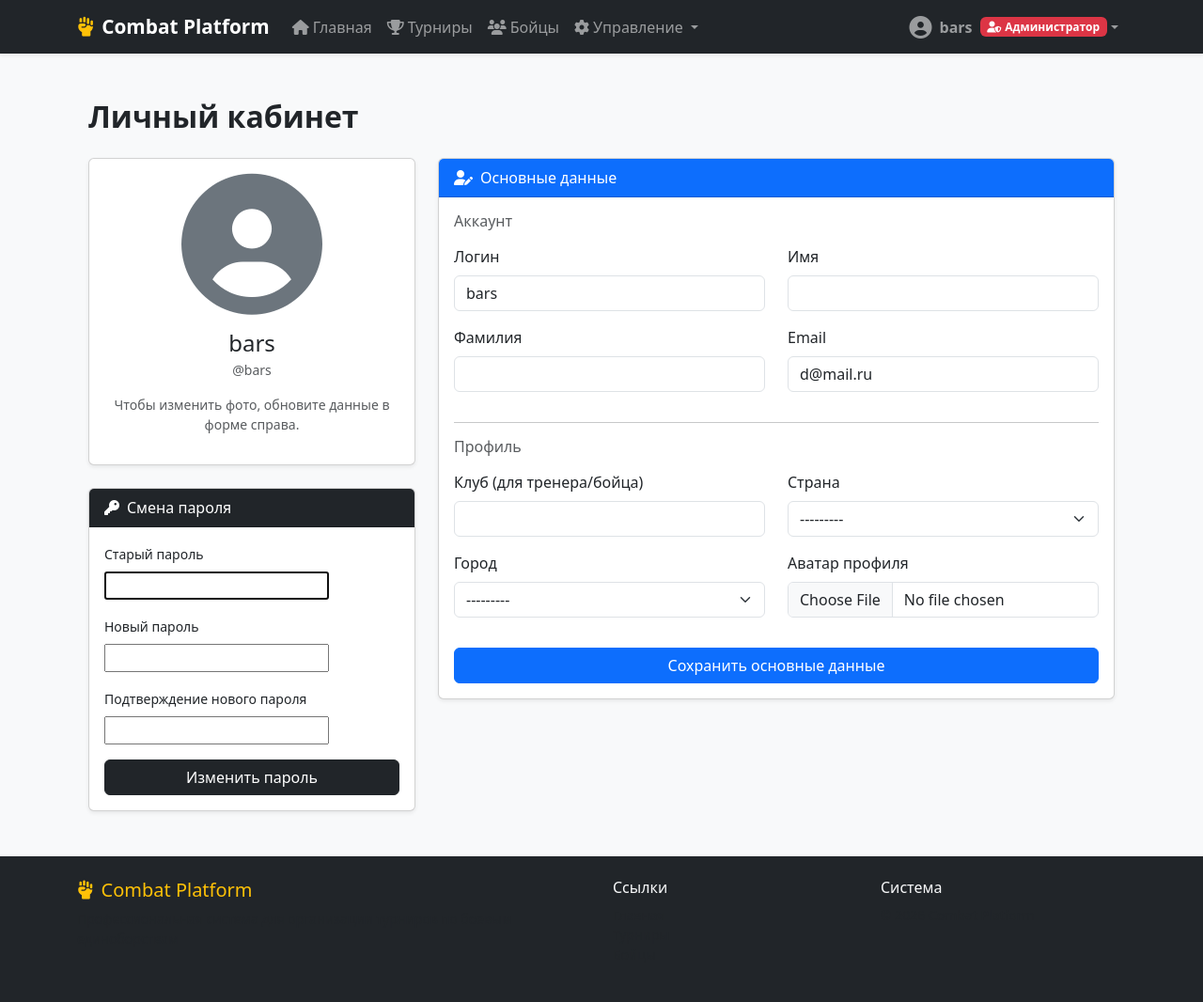
After one commit to dranik-2906/CombatTournamentPlatform_new, a Django app: page /users/profile/ in a window 1280 px wide. The commit adds this page. Shown: the whole page at 94% size. Run offline with Django 5.2, Linux system fonts and the light colour scheme; a user stored in the database is signed in; data comes from the database, SQL or seed files in the repository; both versions use the stored data as it was after the commit; tables that the repository leaves empty hold one stand-in row (values such as "Sample post"); parts of the project's set-up code (start-up, migrations or seed data) failed here and were passed over.

Commit message:
plus version++++=

```diff
--- a/combat_platform/settings/base.py
+++ b/combat_platform/settings/base.py
@@ -24,6 +24,7 @@ INSTALLED_APPS = [
     'core',
     'users',
     'tournaments',
+    'geo',
 ]
 
 MIDDLEWARE = [
--- a/combat_platform/urls.py
+++ b/combat_platform/urls.py
@@ -9,7 +9,8 @@ urlpatterns = [
     path('', home, name='home'),  # глобальное имя 'home' для шаблонов
     path('', include('core.urls', namespace='core')),
     path('users/', include('users.urls', namespace='users')),
-    path('tournaments/', include('tournaments.urls', namespace='tournaments')),
+    path('tournaments/', include('tournaments.urls', namespace='tournaments')),\
+    path('geo/', include('geo.urls')),
 ]
 
 if settings.DEBUG:
--- /dev/null
+++ b/geo/urls.py
@@ -0,0 +1,6 @@
+from django.urls import path
+from . import views
+
+urlpatterns = [
+    path('api/cities/<int:country_id>/', views.get_cities, name='get_cities'),
+]
--- a/templates/base.html
+++ b/templates/base.html
@@ -57,10 +57,9 @@
                             </li>
                         {% endif %}
 
-                        <!-- Панель тренера (ссылка на список бойцов) -->
+                        <!-- Панель тренера -->
                         {% if role == 'coach' %}
                             <li class="nav-item">
-                                <!-- ИСПРАВЛЕНО: Теперь ведет на список бойцов -->
                                 <a class="nav-link" href="{% url 'tournaments:coach_my_fighters' %}">
                                     <i class="fas fa-chalkboard-teacher me-1"></i>Мои бойцы
                                 </a>
@@ -73,8 +72,21 @@
                     {% if user.is_authenticated %}
                         <li class="nav-item dropdown">
                             <a class="nav-link dropdown-toggle d-flex align-items-center" href="#" data-bs-toggle="dropdown">
-                                <i class="fas fa-user-circle me-1"></i>
-                                <span>{{ user.username }}</span>
+                                <!-- ВЫВОДИМ АВАТАРКУ ИЛИ ИКОНКУ -->
+                                {% if user.profile.photo %}
+                                    <img src="{{ user.profile.photo.url }}" alt="Avatar" class="rounded-circle me-2" style="width: 32px; height: 32px; object-fit: cover; border: 2px solid #6c757d;">
+                                {% else %}
+                                    <i class="fas fa-user-circle me-2 fs-4"></i>
+                                {% endif %}
+
+                                <!-- ВЫВОДИМ ФАМИЛИЮ И ИМЯ (вместо логина) -->
+                                <span class="fw-bold">
+                                    {% if user.last_name or user.first_name %}
+                                        {{ user.last_name }} {{ user.first_name }}
+                                    {% else %}
+                                        {{ user.username }}
+                                    {% endif %}
+                                </span>
 
                                 <!-- БЕЙДЖ РОЛИ -->
                                 {% if user_role %}
@@ -99,7 +111,8 @@
                                     <li><a class="dropdown-item" href="{% url 'tournaments:my_registrations' %}"><i class="fas fa-user-check me-2"></i>Мои регистрации</a></li>
                                 {% endif %}
 
-                                <li><a class="dropdown-item" href="{% url 'core:dashboard' %}"><i class="fas fa-tachometer-alt me-2"></i>Личный кабинет</a></li>
+                                <!-- Личный кабинет -->
+                                <li><a class="dropdown-item" href="{% url 'users:profile' %}"><i class="fas fa-user-cog me-2"></i>Личный кабинет</a></li>
 
                                 <li><hr class="dropdown-divider"></li>
 
--- /dev/null
+++ b/templates/users/profile.html
@@ -0,0 +1,175 @@
+{% extends 'base.html' %}
+
+{% block title %}Личный кабинет{% endblock %}
+
+{% block content %}
+<div class="container mt-4">
+    <h2 class="mb-4 fw-bold">Личный кабинет</h2>
+
+    <div class="row">
+        <!-- ЛЕВАЯ КОЛОНКА: Аватар и пароль -->
+        <div class="col-md-4">
+            <!-- Блок с Аватаром -->
+            <div class="card shadow-sm mb-4 text-center">
+                <div class="card-body">
+                    {% if user.profile.photo %}
+                        <img src="{{ user.profile.photo.url }}" class="rounded-circle mb-3 shadow" style="width: 150px; height: 150px; object-fit: cover;">
+                    {% else %}
+                        <i class="fas fa-user-circle text-secondary mb-3" style="font-size: 150px;"></i>
+                    {% endif %}
+                    <h4 class="mb-1">
+                        {% if user.last_name or user.first_name %}
+                            {{ user.last_name }} {{ user.first_name }}
+                        {% else %}
+                            {{ user.username }}
+                        {% endif %}
+                    </h4>
+                    <p class="text-muted small mb-0">@{{ user.username }}</p>
+
+                    <!-- Форма для загрузки фото встроена в основную форму профиля -->
+                    <p class="text-muted small mt-3">Чтобы изменить фото, обновите данные в форме справа.</p>
+                </div>
+            </div>
+
+            <!-- Смена пароля -->
+            <div class="card shadow-sm mb-4">
+                <div class="card-header bg-dark text-white">
+                    <i class="fas fa-key me-2"></i>Смена пароля
+                </div>
+                <div class="card-body">
+                    <form method="post">
+                        {% csrf_token %}
+                        <input type="hidden" name="change_password" value="1">
+                        {% for field in password_form %}
+                            <div class="mb-3">
+                                <label class="form-label small">{{ field.label }}</label>
+                                {{ field }}
+                                {% if field.errors %}<div class="text-danger small">{{ field.errors.0 }}</div>{% endif %}
+                            </div>
+                        {% endfor %}
+                        <button type="submit" class="btn btn-dark w-100">Изменить пароль</button>
+                    </form>
+                </div>
+            </div>
+        </div>
+
+        <!-- ПРАВАЯ КОЛОНКА: Основные данные -->
+        <div class="col-md-8">
+            <!-- Данные аккаунта и Профиля (Фото, Город и т.д.) -->
+            <div class="card shadow-sm mb-4">
+                <div class="card-header bg-primary text-white">
+                    <i class="fas fa-user-edit me-2"></i>Основные данные
+                </div>
+                <div class="card-body">
+                    <!-- ВАЖНО: enctype="multipart/form-data" для загрузки фото -->
+                    <form method="post" enctype="multipart/form-data">
+                        {% csrf_token %}
+                        <input type="hidden" name="update_profile" value="1">
+
+                        <h6 class="text-muted mb-3">Аккаунт</h6>
+                        <div class="row">
+                            {% for field in user_form %}
+                                <div class="col-md-6 mb-3">
+                                    <label class="form-label">{{ field.label }}</label>
+                                    {{ field }}
+                                    {% if field.errors %}<div class="text-danger small">{{ field.errors.0 }}</div>{% endif %}
+                                </div>
+                            {% endfor %}
+                        </div>
+
+                        <hr>
+
+                        <h6 class="text-muted mb-3">Профиль</h6>
+                        <div class="row">
+                            {% for field in profile_form %}
+                                <div class="col-md-6 mb-3">
+                                    <label class="form-label">{{ field.label }}</label>
+                                    {{ field }}
+                                    {% if field.errors %}<div class="text-danger small">{{ field.errors.0 }}</div>{% endif %}
+                                </div>
+                            {% endfor %}
+                        </div>
+
+                        <button type="submit" class="btn btn-primary w-100 mt-3">Сохранить основные данные</button>
+                    </form>
+                </div>
+            </div>
+
+            <!-- Спортивные данные (Боец или Судья) -->
+            {% if fighter_form %}
+            <div class="card shadow-sm mb-4">
+                <div class="card-header bg-success text-white">
+                    <i class="fas fa-fist-raised me-2"></i>Данные бойца
+                </div>
+                <div class="card-body">
+                    <form method="post" enctype="multipart/form-data">
+                        {% csrf_token %}
+                        <input type="hidden" name="update_profile" value="1">
+                        <div class="row">
+                            {% for field in fighter_form %}
+                                <div class="col-md-6 mb-3">
+                                    <label class="form-label">{{ field.label }}</label>
+                                    {{ field }}
+                                    {% if field.errors %}<div class="text-danger small">{{ field.errors.0 }}</div>{% endif %}
+                                </div>
+                            {% endfor %}
+                        </div>
+                        <button type="submit" class="btn btn-success w-100 mt-3">Сохранить данные бойца</button>
+                    </form>
+                </div>
+            </div>
+            {% endif %}
+
+            {% if judge_form %}
+            <div class="card shadow-sm mb-4">
+                <div class="card-header bg-warning text-dark">
+                    <i class="fas fa-gavel me-2"></i>Данные судьи
+                </div>
+                <div class="card-body">
+                    <form method="post">
+                        {% csrf_token %}
+                        <input type="hidden" name="update_profile" value="1">
+                        <div class="row">
+                            {% for field in judge_form %}
+                                <div class="col-md-6 mb-3">
+                                    <label class="form-label">{{ field.label }}</label>
+                                    {{ field }}
+                                    {% if field.errors %}<div class="text-danger small">{{ field.errors.0 }}</div>{% endif %}
+                                </div>
+                            {% endfor %}
+                        </div>
+                        <button type="submit" class="btn btn-warning w-100 mt-3">Сохранить данные судьи</button>
+                    </form>
+                </div>
+            </div>
+            {% endif %}
+        </div>
+    </div>
+</div>
+
+<!-- Скрипт динамического обновления городов (оставляем) -->
+<script>
+document.addEventListener('DOMContentLoaded', function() {
+    const countrySelect = document.querySelector('#id_country');
+    const citySelect = document.querySelector('#id_city');
+
+    if (countrySelect && citySelect) {
+        countrySelect.addEventListener('change', function() {
+            const countryId = this.value;
+            if (countryId) {
+                fetch(`/geo/api/cities/${countryId}/`)
+                    .then(response => response.json())
+                    .then(data => {
+                        citySelect.innerHTML = '<option value="">---------</option>';
+                        data.cities.forEach(city => {
+                            citySelect.innerHTML += `<option value="${city.id}">${city.name}</option>`;
+                        });
+                    });
+            } else {
+                citySelect.innerHTML = '<option value="">---------</option>';
+            }
+        });
+    }
+});
+</script>
+{% endblock %}
--- a/tournaments/models/fighter.py
+++ b/tournaments/models/fighter.py
@@ -1,8 +1,10 @@
 from datetime import date
 from django.db import models
+from geo.models import Country, City
 from django.db.models import Q
 from django.contrib.auth.models import User
 from ..validators import validate_birth_date, validate_weight
+
 
 
 class Fighter(models.Model):
@@ -30,6 +32,8 @@ class Fighter(models.Model):
     coach = models.CharField(max_length=200, verbose_name='Тренер')
     photo = models.ImageField(upload_to='fighters', blank=True, null=True, verbose_name='Фото')
     created_at = models.DateTimeField(auto_now_add=True)
+    country = models.ForeignKey(Country, on_delete=models.SET_NULL, null=True, blank=True, verbose_name='Страна')
+    city = models.ForeignKey(City, on_delete=models.SET_NULL, null=True, blank=True, verbose_name='Город')
 
     class Meta:
         verbose_name = 'Боец'
--- a/tournaments/models/judge.py
+++ b/tournaments/models/judge.py
@@ -1,5 +1,7 @@
 from django.db import models
+from geo.models import Country, City
 from django.contrib.auth.models import User
+
 
 
 class Judge(models.Model):
@@ -38,6 +40,8 @@ class Judge(models.Model):
         default=0, blank=True, null=True, verbose_name='Стаж (лет)'
     )
     is_active = models.BooleanField(default=True, verbose_name='Активный')
+    country = models.ForeignKey(Country, on_delete=models.SET_NULL, null=True, blank=True, verbose_name='Страна')
+    city = models.ForeignKey(City, on_delete=models.SET_NULL, null=True, blank=True, verbose_name='Город')
 
     class Meta:
         verbose_name = 'Судья'
--- a/tournaments/models/tournament.py
+++ b/tournaments/models/tournament.py
@@ -1,5 +1,6 @@
 import logging
 from django.db import models
+from geo.models import City
 
 logger = logging.getLogger('tournaments')
 
@@ -41,6 +42,7 @@ class Tournament(models.Model):
     updated_at = models.DateTimeField(auto_now=True, verbose_name='Обновлён')
     federation = models.ForeignKey('users.Federation', on_delete=models.CASCADE, null=True, blank=True,
                                    verbose_name="Федерация")
+    city = models.ForeignKey(City, on_delete=models.SET_NULL, null=True, blank=True, verbose_name='Город проведения')
 
     class Meta:
         verbose_name = 'Турнир'
--- a/users/forms.py
+++ b/users/forms.py
@@ -1,14 +1,48 @@
 from django import forms
 from django.contrib.auth.models import User
-from .models import Federation
-from tournaments.models.tournament import SPORT_TYPES # Импортируем виды спорта из турниров
+from .models import Federation, Profile
+from tournaments.models.tournament import SPORT_TYPES
+from geo.models import Country, City
+
+# ==================== ФОРМА ДЛЯ ЛИЧНОГО КАБИНЕТА ====================
+
+class UserUpdateForm(forms.ModelForm):
+    """Форма для изменения базовых данных пользователя (логин, email, ФИО)"""
+    class Meta:
+        model = User
+        fields = ['username', 'first_name', 'last_name', 'email']
+        widgets = {
+            'username': forms.TextInput(attrs={'class': 'form-control'}),
+            'first_name': forms.TextInput(attrs={'class': 'form-control'}),
+            'last_name': forms.TextInput(attrs={'class': 'form-control'}),
+            'email': forms.EmailInput(attrs={'class': 'form-control'}),
+        }
+        labels = {
+            'username': 'Логин',
+            'first_name': 'Имя',
+            'last_name': 'Фамилия',
+            'email': 'Email',
+        }
+
+class ProfileForm(forms.ModelForm):
+    """Форма для изменения данных профиля (клуб, страна, город, аватар)"""
+    class Meta:
+        model = Profile
+        fields = ['club', 'country', 'city', 'photo'] # <-- Добавлено photo
+        widgets = {
+            'club': forms.TextInput(attrs={'class': 'form-control'}),
+            'country': forms.Select(attrs={'class': 'form-select'}),
+            'city': forms.Select(attrs={'class': 'form-select'}),
+            'photo': forms.ClearableFileInput(attrs={'class': 'form-control'}),
+        }
+
+# ==================== ФОРМА ДЛЯ СОЗДАНИЯ ФЕДЕРАЦИИ ====================
 
 class FederationCreateForm(forms.ModelForm):
     admin_username = forms.CharField(max_length=150, label="Логин администратора", widget=forms.TextInput(attrs={'class': 'form-control'}))
     admin_email = forms.EmailField(label="Email администратора", widget=forms.EmailInput(attrs={'class': 'form-control'}))
     admin_password = forms.CharField(widget=forms.PasswordInput(attrs={'class': 'form-control'}), label="Пароль")
 
-    # НОВОЕ ПОЛЕ: выбор видов спорта (чекбоксы)
     sports = forms.MultipleChoiceField(
         choices=SPORT_TYPES,
         widget=forms.CheckboxSelectMultiple(attrs={'class': 'form-check-input'}),
@@ -18,11 +52,13 @@ class FederationCreateForm(forms.ModelForm):
 
     class Meta:
         model = Federation
-        fields = ['name', 'description', 'valid_until']
+        fields = ['name', 'description', 'valid_until', 'country', 'city']
         widgets = {
             'name': forms.TextInput(attrs={'class': 'form-control'}),
             'description': forms.Textarea(attrs={'class': 'form-control', 'rows': 3}),
             'valid_until': forms.DateInput(attrs={'class': 'form-control', 'type': 'date'}),
+            'country': forms.Select(attrs={'class': 'form-select'}),
+            'city': forms.Select(attrs={'class': 'form-select'}),
         }
 
     def clean_admin_username(self):
@@ -33,7 +69,6 @@ class FederationCreateForm(forms.ModelForm):
 
     def save(self, commit=True):
         federation = super().save(commit=False)
-        # Сохраняем выбранные виды спорта в виде строки через запятую
         federation.sports = ",".join(self.cleaned_data['sports'])
         if commit:
             federation.save()
--- a/users/urls.py
+++ b/users/urls.py
@@ -9,4 +9,5 @@ urlpatterns = [
     path('register/', views.register, name='register'),
     path('federations/', views.federation_list, name='federation_list'),
     path('federations/create/', views.create_federation, name='federation_create'),
+    path('profile/', views.profile_view, name='profile'),
 ]
--- a/users/views.py
+++ b/users/views.py
@@ -1,18 +1,17 @@
 from django.shortcuts import render, redirect
 from django.contrib import messages
-from django.contrib.auth import login, logout
+from django.contrib.auth import login, logout, update_session_auth_hash
 from django.contrib.auth.decorators import login_required, user_passes_test
-from django.contrib.auth.forms import AuthenticationForm
+from django.contrib.auth.forms import AuthenticationForm, PasswordChangeForm
 from django.contrib.auth.models import User
 from django.views.decorators.http import require_http_methods
 from django.db import transaction
 from .models import Profile, Federation
 
-# Импортируем нашу новую форму для создания федерации вместе с админом
-from .forms import FederationCreateForm
+from .forms import FederationCreateForm, UserUpdateForm, ProfileForm
+from tournaments.forms import FighterForm, JudgeForm
 
 
-# Доступ только для системного админа (суперпользователя)
 @user_passes_test(lambda u: u.is_superuser)
 def federation_list(request):
     """Список всех федераций"""
@@ -27,22 +26,17 @@ def create_federation(request):
         form = FederationCreateForm(request.POST)
         if form.is_valid():
             try:
-                # Используем транзакцию, чтобы если что-то упадет, база не засорилась
                 with transaction.atomic():
-                    # 1. Сохраняем Федерацию
                     federation = form.save(commit=False)
                     federation.is_active = True
                     federation.save()
 
-                    # 2. Создаем Пользователя для админа федерации
                     username = form.cleaned_data['admin_username']
                     email = form.cleaned_data['admin_email']
                     password = form.cleaned_data['admin_password']
 
                     user = User.objects.create_user(username=username, email=email, password=password)
 
-                    # 3. Назначаем роль и привязываем к федерации
-                    # Профиль создается автоматически через сигнал в models.py
                     profile = user.profile
                     profile.role = 'tournament_admin'
                     profile.federation = federation
@@ -133,3 +127,60 @@ def register(request):
             messages.error(request, f'Ошибка регистрации: {e}')
 
     return render(request, 'users/register.html')
+
+
+# ==================== ЛИЧНЫЙ КАБИНЕТ ====================
+
+@login_required
+def profile_view(request):
+    """Личный кабинет пользователя"""
+    user = request.user
+    user_form = UserUpdateForm(instance=user)
+    profile_form = ProfileForm(instance=user.profile)
+    password_form = PasswordChangeForm(user)
+
+    fighter_form = FighterForm(instance=user.fighter) if hasattr(user, 'fighter') else None
+    judge_form = JudgeForm(instance=user.judge) if hasattr(user, 'judge') else None
+
+    if request.method == 'POST':
+        # ОБНОВЛЕНИЕ ДАННЫХ
+        if 'update_profile' in request.POST:
+            user_form = UserUpdateForm(request.POST, instance=user)
+
+            # ВАЖНО: Добавлен request.FILES для загрузки аватарки!
+            profile_form = ProfileForm(request.POST, request.FILES, instance=user.profile)
+
+            if fighter_form:
+                fighter_form = FighterForm(request.POST, request.FILES, instance=user.fighter)
+            if judge_form:
+                judge_form = JudgeForm(request.POST, instance=user.judge)
+
+            if user_form.is_valid() and profile_form.is_valid() and \
+                    (not fighter_form or fighter_form.is_valid()) and \
+                    (not judge_form or judge_form.is_valid()):
+
+                user_form.save()
+                profile_form.save()
+                if fighter_form: fighter_form.save()
+                if judge_form: judge_form.save()
+
+                messages.success(request, 'Профиль успешно обновлён!')
+                return redirect('users:profile')
+
+        # СМЕНА ПАРОЛЯ
+        elif 'change_password' in request.POST:
+            password_form = PasswordChangeForm(user, request.POST)
+            if password_form.is_valid():
+                user = password_form.save()
+                update_session_auth_hash(request, user)
+                messages.success(request, 'Пароль успешно изменён!')
+                return redirect('users:profile')
+
+    context = {
+        'user_form': user_form,
+        'profile_form': profile_form,
+        'password_form': password_form,
+        'fighter_form': fighter_form,
+        'judge_form': judge_form,
+    }
+    return render(request, 'users/profile.html', context)
```
Also changed, not shown: geo/views.py (+5 -2 lines), tournaments/forms.py (+34 -13 lines), users/models.py (+14 -1 lines), db.sqlite3, 1 other file.
